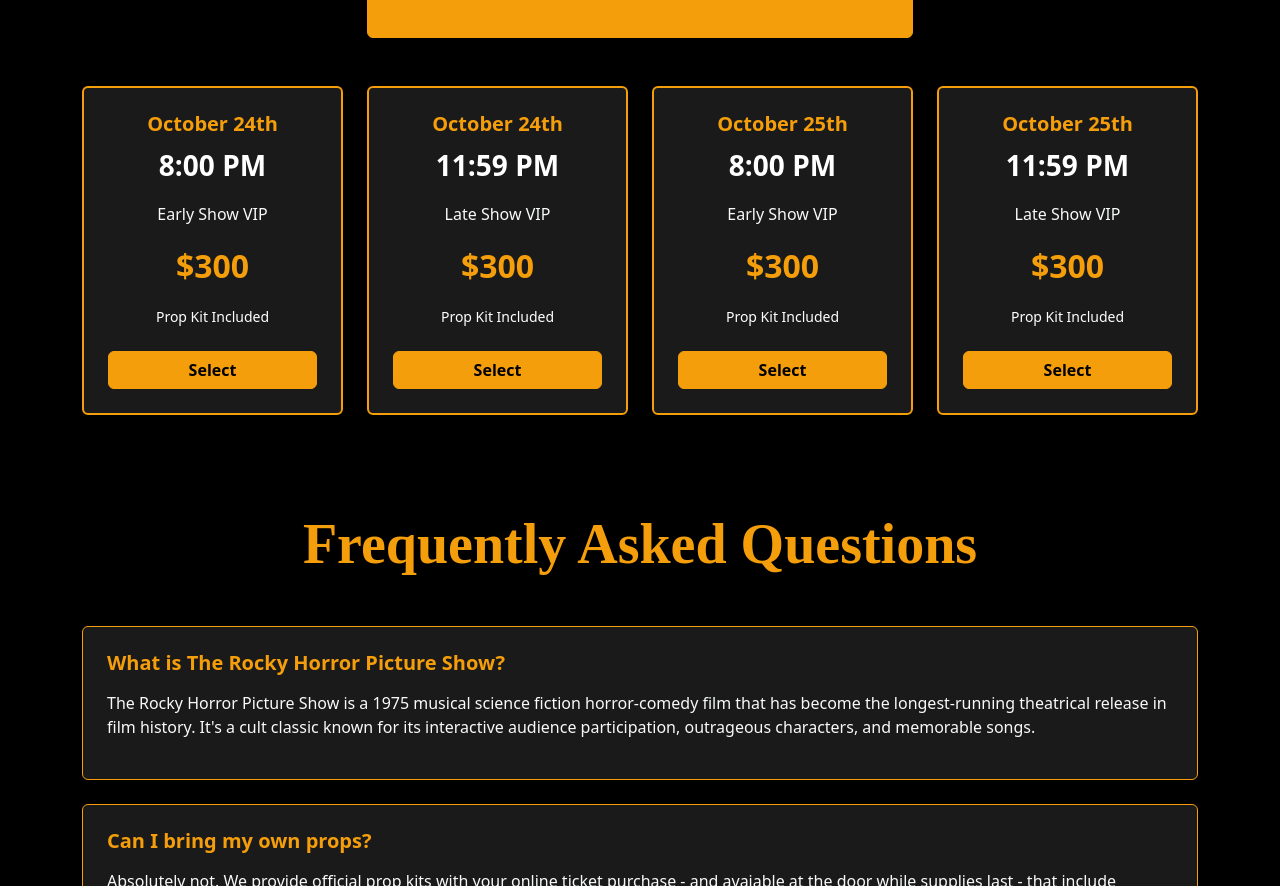
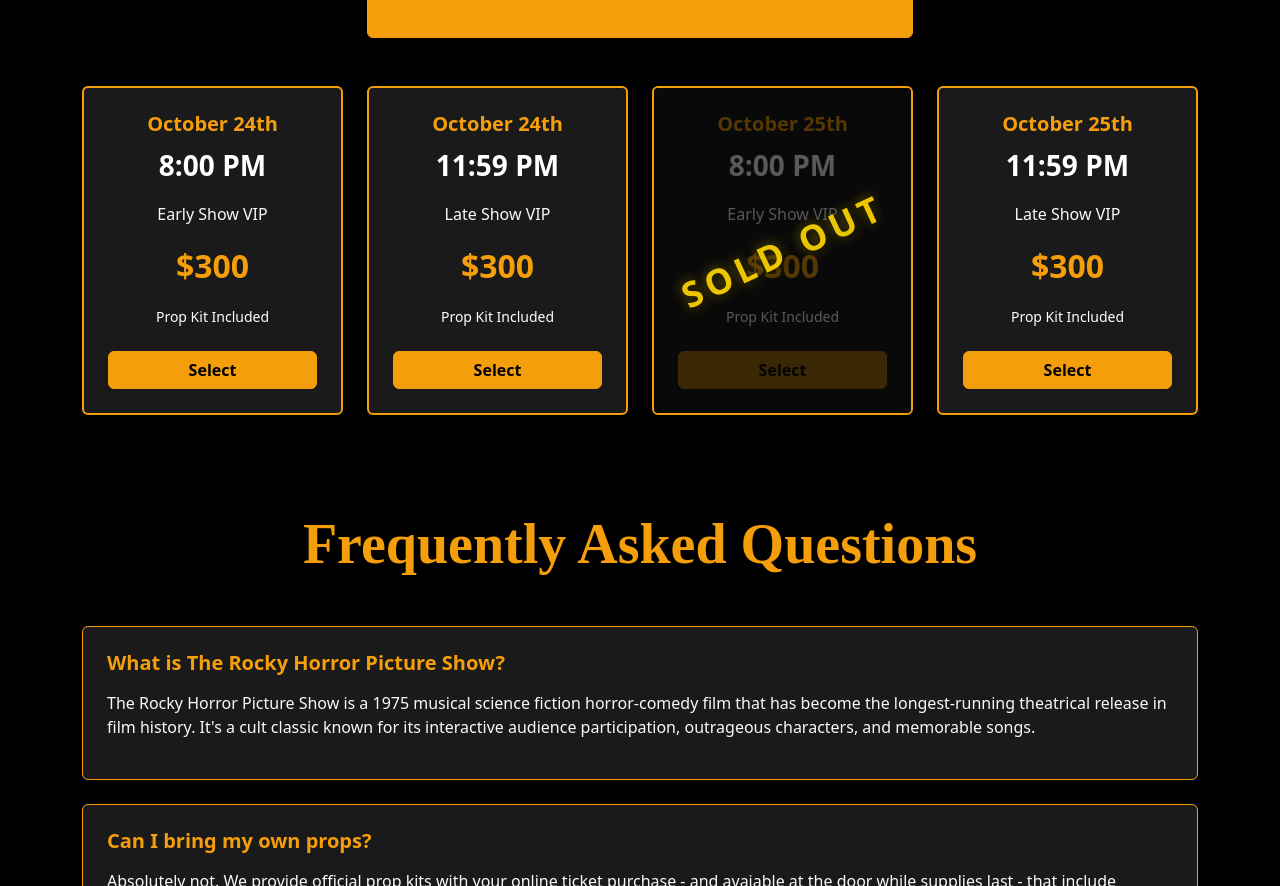
Before and after one commit to jessemarple/rhps2025, an Astro site: page / in a window 1280 px wide. Shown: the part 2308-3194 px from the top of the page. Built offline with nearby package versions, Linux system fonts and the light colour scheme; Astro itself is replaced by a stand-in of ours; a web font is replaced by a local one.

Commit message:
Enhance October 25th event section in index.astro by adding a "Sold Out" overlay and disabling the ticket selection button to improve user experience and clarity on availability.

```diff
--- a/src/pages/index.astro
+++ b/src/pages/index.astro
@@ -615,36 +615,54 @@
         </div>
 
         <!-- October 25th 8PM -->
-        <div class="col-lg-3 col-md-6">
+        <div class="col-lg-3 col-md-6 position-relative">
           <div
-            class="rounded p-4 border border-2 border-rhps-gold h-100 text-center"
-            style="background-color: #1a1a1a;"
+            class="rounded p-4 border border-2 border-rhps-gold h-100 text-center position-relative"
+            style="background-color: #1a1a1a; overflow: hidden;"
           >
+            <div
+              style="
+                position: absolute;
+                top: 0;
+                left: 0;
+                width: 100%;
+                height: 100%;
+                background: rgba(0,0,0,0.65);
+                z-index: 2;
+                display: flex;
+                align-items: center;
+                justify-content: center;
+                pointer-events: none;
+              "
+            >
+              <span
+                style="
+                  color: #FFD700;
+                  font-size: 2.2rem;
+                  font-weight: bold;
+                  text-transform: uppercase;
+                  letter-spacing: 0.15em;
+                  opacity: 0.92;
+                  transform: rotate(-25deg);
+                  text-shadow: 2px 2px 8px #000, 0 0 12px #FFD70099;
+                  user-select: none;
+                "
+              >
+                Sold Out
+              </span>
+            </div>
             <h3 class="fs-5 fw-bold mb-2 text-rhps-gold">October 25th</h3>
             <p class="fs-3 fw-bold mb-3">8:00 PM</p>
             <p class="text-light mb-3">Early Show VIP</p>
             <p class="fs-2 fw-bold text-rhps-gold mb-3">$300</p>
             <p class="small mb-4">Prop Kit Included</p>
-            <a href="https://buy.stripe.com/14A4gB9gh0oU4p249W6c005">
             <button
               class="btn btn-warning w-100 fw-bold"
               style="background-color: var(--rhps-gold); border-color: var(--rhps-gold); color: black;"
+              disabled
             >
               Select
             </button>
-            </a>
-            <!-- <button
-            class="btn btn-warning w-100 fw-bold"
-            style="background-color: var(--rhps-gold); border-color: var(--rhps-gold); color: black;"
-            data-bs-toggle="modal"
-            data-bs-target="#ticketModal"
-            data-ticket-date="October 25th"
-            data-ticket-time="8:00 PM"
-            data-ticket-price="25"
-            data-ticket-type="Early Show"
-          >
-            Select
-          </button> -->
           </div>
         </div>
 
```
Lines whose indentation alone changed are shown as unchanged.
